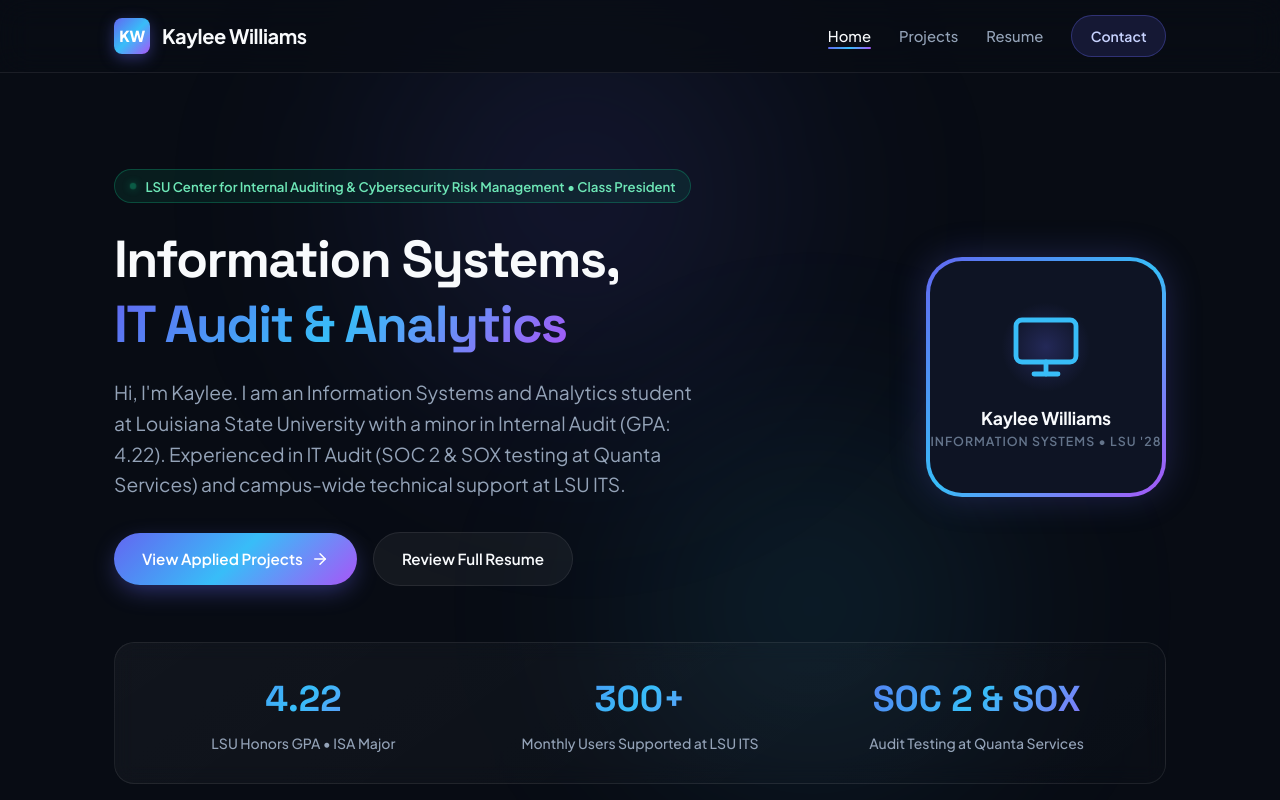
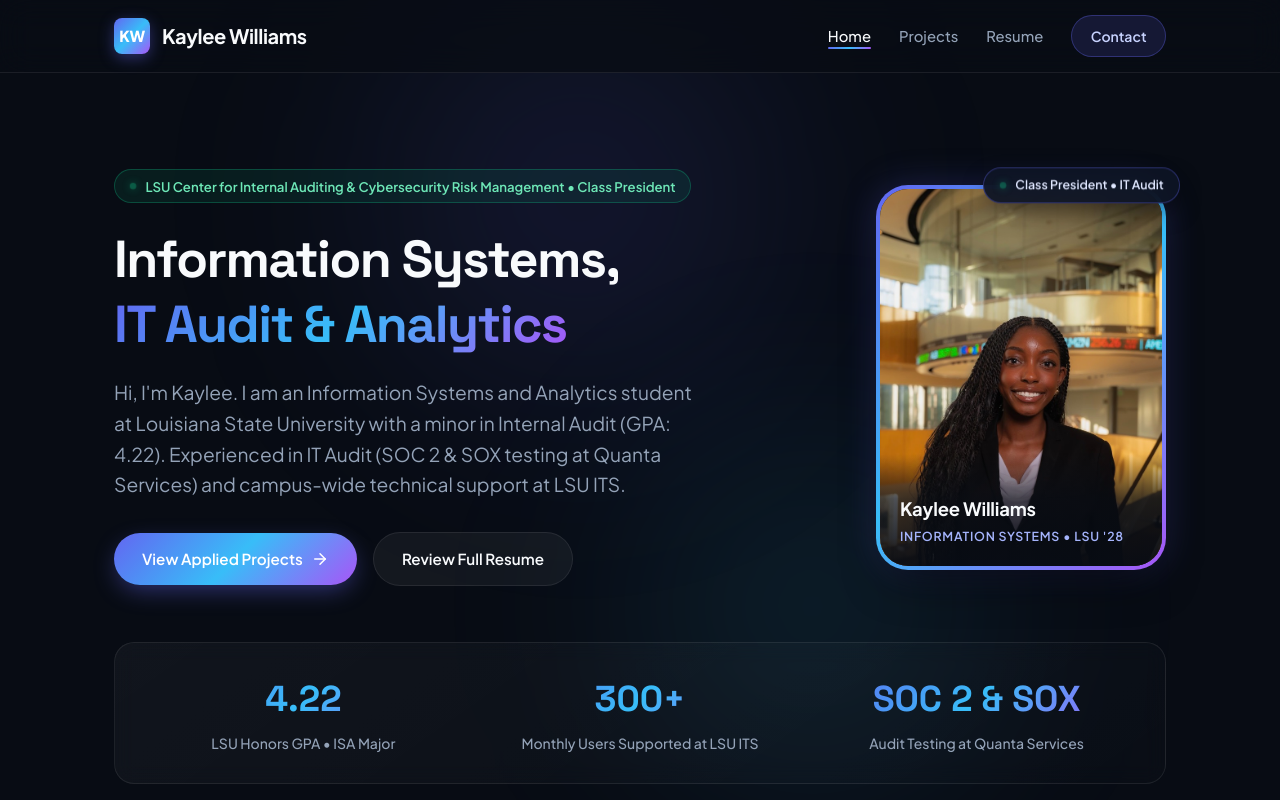
Before and after one commit to kayleewill29/teamkk_website2, a plain HTML site: page index.html in a window 1280 px wide. Shown: the top 800 px of the page. Drawn offline with Linux system fonts and the light colour scheme.

Commit message:
Added headshot

```diff
--- a/index.html
+++ b/index.html
@@ -54,17 +54,17 @@
           </div>
 
           <div class="hero-visual">
-            <div class="avatar-frame">
+            <div class="avatar-frame" id="hero-avatar">
               <div class="avatar-inner">
-                <div class="avatar-symbol">
-                  <svg class="avatar-svg" viewBox="0 0 24 24" fill="none" stroke="currentColor" stroke-width="1.6" stroke-linecap="round" stroke-linejoin="round">
-                    <rect x="2" y="3" width="20" height="14" rx="2" ry="2"></rect>
-                    <line x1="8" y1="21" x2="16" y2="21"></line>
-                    <line x1="12" y1="17" x2="12" y2="21"></line>
-                  </svg>
+                <img src="images/headshot.jpg" alt="Kaylee Williams - Information Systems &amp; Analytics at LSU" class="headshot-img" id="hero-headshot">
+                <div class="avatar-overlay">
+                  <div class="avatar-title">Kaylee Williams</div>
+                  <div class="avatar-subtitle">Information Systems &bull; LSU '28</div>
                 </div>
-                <div class="avatar-title">Kaylee Williams</div>
-                <div class="avatar-subtitle">Information Systems &bull; LSU '28</div>
+              </div>
+              <div class="avatar-floating-badge" id="hero-status-badge">
+                <span class="status-dot"></span>
+                <span>Class President &bull; IT Audit</span>
               </div>
             </div>
           </div>
--- a/styles.css
+++ b/styles.css
@@ -315,52 +315,68 @@ nav a.active::after {
   align-items: center;
 }
 
-/* Avatar Frame */
+/* Avatar Frame & Headshot Showcase */
 .hero-visual {
   position: relative;
+  display: flex;
+  justify-content: center;
 }
 
 .avatar-frame {
-  width: 240px;
-  height: 240px;
-  border-radius: 36px;
+  width: 290px;
+  height: 385px;
+  border-radius: 32px;
   padding: 4px;
   background: var(--gradient-brand);
-  box-shadow: var(--shadow-glow);
+  box-shadow: 0 20px 45px -15px rgba(0, 0, 0, 0.75), var(--shadow-glow);
   position: relative;
+  transition: transform 0.4s cubic-bezier(0.16, 1, 0.3, 1), box-shadow 0.4s ease;
+}
+
+.avatar-frame:hover {
+  transform: translateY(-6px) scale(1.015);
+  box-shadow: 0 25px 50px -12px rgba(0, 0, 0, 0.85), 0 0 45px rgba(99, 102, 241, 0.45);
 }
 
 .avatar-inner {
   width: 100%;
   height: 100%;
   background: var(--bg-secondary);
-  border-radius: 32px;
+  border-radius: 28px;
   overflow: hidden;
+  position: relative;
+  display: flex;
+}
+
+.headshot-img {
+  width: 100%;
+  height: 100%;
+  object-fit: cover;
+  object-position: center 15%;
+  display: block;
+  transition: transform 0.6s cubic-bezier(0.16, 1, 0.3, 1);
+}
+
+.avatar-frame:hover .headshot-img {
+  transform: scale(1.045);
+}
+
+.avatar-overlay {
+  position: absolute;
+  bottom: 0;
+  left: 0;
+  right: 0;
+  padding: 2.5rem 1.25rem 1.2rem;
+  background: linear-gradient(to top, rgba(8, 12, 20, 0.95) 0%, rgba(8, 12, 20, 0.7) 60%, transparent 100%);
   display: flex;
   flex-direction: column;
-  align-items: center;
-  justify-content: center;
-  position: relative;
-}
-
-.avatar-symbol {
-  width: 90px;
-  height: 90px;
-  background: radial-gradient(circle, rgba(99, 102, 241, 0.25) 0%, transparent 70%);
-  border-radius: 50%;
-  display: grid;
-  place-items: center;
-}
-
-.avatar-svg {
-  width: 72px;
-  height: 72px;
-  stroke: var(--accent-cyan);
+  gap: 0.2rem;
+  z-index: 2;
+  pointer-events: none;
 }
 
 .avatar-title {
-  margin-top: 0.75rem;
-  font-size: 1.1rem;
+  font-size: 1.15rem;
   font-weight: 700;
   color: var(--text-primary);
   letter-spacing: -0.01em;
@@ -368,10 +384,40 @@ nav a.active::after {
 
 .avatar-subtitle {
   font-size: 0.775rem;
-  color: var(--text-muted);
+  color: #a5b4fc;
   text-transform: uppercase;
-  letter-spacing: 0.08em;
+  letter-spacing: 0.06em;
   font-weight: 600;
+}
+
+.avatar-floating-badge {
+  position: absolute;
+  top: -14px;
+  right: -14px;
+  display: inline-flex;
+  align-items: center;
+  gap: 0.5rem;
+  padding: 0.45rem 0.95rem;
+  background: rgba(14, 20, 36, 0.92);
+  backdrop-filter: blur(12px);
+  -webkit-backdrop-filter: blur(12px);
+  border: 1px solid rgba(99, 102, 241, 0.35);
+  border-radius: var(--radius-full);
+  font-size: 0.775rem;
+  font-weight: 600;
+  color: #e0e7ff;
+  box-shadow: 0 10px 25px -5px rgba(0, 0, 0, 0.5);
+  animation: floatBadge 3.5s ease-in-out infinite alternate;
+  z-index: 3;
+}
+
+@keyframes floatBadge {
+  0% {
+    transform: translateY(0px);
+  }
+  100% {
+    transform: translateY(-6px);
+  }
 }
 
 /* ==========================================================================
@@ -1331,6 +1377,18 @@ footer {
   .contact-form-container {
     padding: 1.75rem 1.25rem;
   }
+
+  .avatar-frame {
+    width: 250px;
+    height: 335px;
+  }
+
+  .avatar-floating-badge {
+    right: -8px;
+    top: -12px;
+    font-size: 0.725rem;
+    padding: 0.35rem 0.75rem;
+  }
 }
 
 @media print {
```
Also changed, not shown: images/headshot.jpg (added), images/kaylee-williams.jpg (added).
